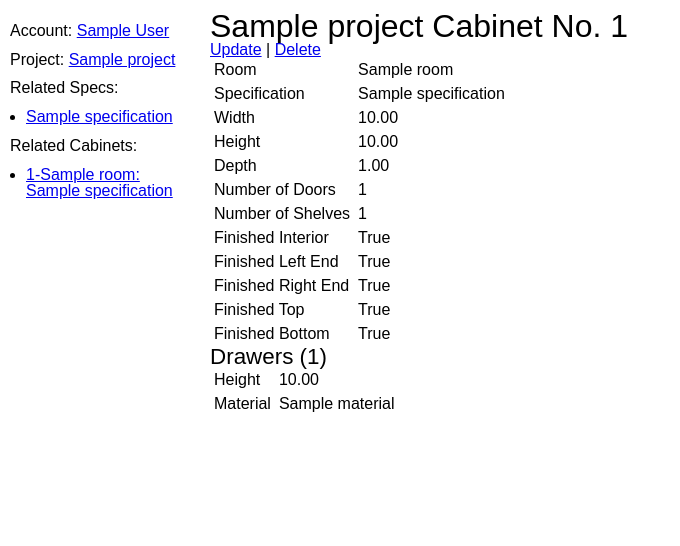
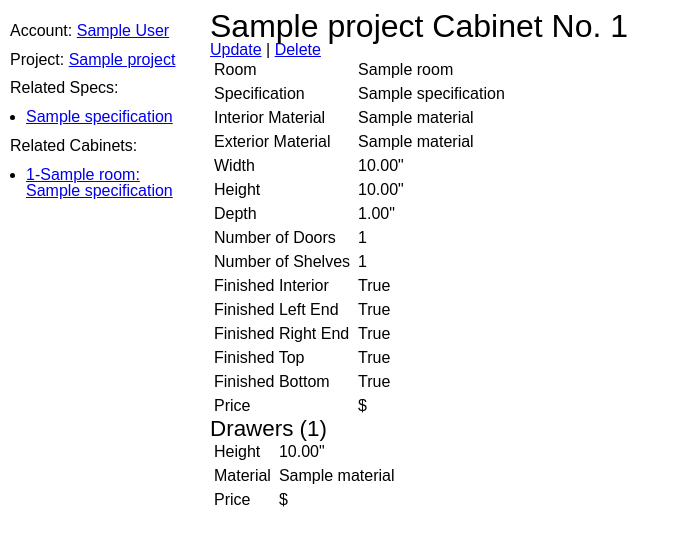
Before and after one commit to propose-software/propose, a Django app: page /project/1/cabinet/1 in a window 1280 px wide. Shown: the part 140-686 px from the top of the page, without its empty margins (0-680 px from the left). Run offline with Django 3.2, Linux system fonts and the light colour scheme; a user stored in the database is signed in; tables that the repository leaves empty hold one stand-in row (values such as "Sample post"); style sheets or scripts are compiled from the project's sources; some libraries are stand-ins or nearby versions.

Commit message:
changes to layout and displayed items on cabinet_detail and mods to reprs and strs in models

```diff
--- a/cabinets_app/models.py
+++ b/cabinets_app/models.py
@@ -16,10 +16,10 @@ class Account(models.Model):
     discount = models.DecimalField(max_digits=3, decimal_places=2)
 
     def __repr__(self):
-        return f'<Account name: {self.name}>'
+        return f'<Account: {self.name}>'
 
     def __str__(self):
-        return f'Account name: {self.name}'
+        return f'{self.name}'
 
 
 class Material(models.Model):
@@ -112,10 +112,10 @@ class Project(models.Model):
         return project_total
 
     def __repr__(self):
-        return f'<Project name: {self.name}>'
+        return f'<{self.name}>'
 
     def __str__(self):
-        return f'Project: {self.name}'
+        return f'{self.name}'
 
 
 class Room(models.Model):
@@ -145,10 +145,10 @@ class Room(models.Model):
         return count
 
     def __repr__(self):
-        return f'<Room name: {self.name} in {self.project.name}>'
+        return f'<{self.project.name}: {self.name}>'
 
     def __str__(self):
-        return f'Room name: {self.name} in {self.project.name}'
+        return f'{self.project.name}: {self.name}'
 
 
 class Specification(models.Model):
@@ -213,10 +213,10 @@ class Specification(models.Model):
     )
 
     def __repr__(self):
-        return f'<Specification name: {self.name}>'
+        return f'<Spec: {self.name}>'
 
     def __str__(self):
-        return f'Project: {self.project.name} | Specification: {self.name}'
+        return f'Spec: {self.name}'
 
 
 class Cabinet(models.Model):
@@ -302,10 +302,10 @@ class Cabinet(models.Model):
         return total_price
 
     def __repr__(self):
-        return f'<Cabinet project: {str(self.project.id)} | Room: {self.room.name} | Cab No: {self.cabinet_number} >'
+        return f'<Cab No: {self.cabinet_number}>'
 
     def __str__(self):
-        return f'Cabinet for project: {str(self.project.id)} | Room: {self.room.name} | Cab No: {self.cabinet_number}'
+        return f'Cab No: {self.cabinet_number}'
 
 
 class Drawer(models.Model):
@@ -328,8 +328,8 @@ class Drawer(models.Model):
     def price(self):
         labor_rate = self.cabinet.project.hourly_rate
 
-        sides = self.cabinet.depth * height / 144
-        front_back = self.cabinet.width * height / 144
+        sides = self.cabinet.depth * self.height / 144
+        front_back = self.cabinet.width * self.height / 144
         bottom = self.cabinet.width * self.cabinet.depth / 144
 
         total_sq_ft = (2 * sides) + (2 * front_back) + bottom
@@ -342,7 +342,7 @@ class Drawer(models.Model):
         return total_price
 
     def __repr__(self):
-        return f'<Drawer for Cab No: {self.cabinet.cabinet_number} in {self.cabinet.project.name}>'
+        return f'<Drawer for {self.cabinet.cabinet_number}>'
 
     def __str__(self):
-        return f'Drawer for Cab No: {self.cabinet.cabinet_number} in {self.cabinet.project.name}'
+        return f'Drawer for {self.cabinet.cabinet_number}'
--- a/cabinets_app/templates/cabinet/cabinet_detail.html
+++ b/cabinets_app/templates/cabinet/cabinet_detail.html
@@ -16,16 +16,24 @@
       <td>{{ cabinet.specification.name }}</td>
     </tr>
     <tr>
+      <td>Interior Material</td>
+      <td>{{ cabinet.specification.interior_material.name }}</td>
+    </tr>
+    <tr>
+      <td>Exterior Material</td>
+      <td>{{ cabinet.specification.exterior_material.name }}</td>
+    </tr>
+    <tr>
       <td>Width</td>
-    <td>{{ cabinet.width }}</td>
+      <td>{{ cabinet.width }}"</td>
     </tr>
     <tr>
       <td>Height</td>
-    <td>{{ cabinet.height }}</td>
+      <td>{{ cabinet.height }}"</td>
     </tr>
     <tr>
       <td>Depth</td>
-    <td>{{ cabinet.depth }}</td>
+      <td>{{ cabinet.depth }}"</td>
     </tr>
     <tr>
       <td>Number of Doors</td>
@@ -55,18 +63,26 @@
       <td>Finished Bottom</td>
       <td>{{ cabinet.finished_bottom }}</td>
     </tr>
+    <tr>
+      <td>Price</td>
+      <td>${{ cabinet.price|floatformat:2 }}</td>
+    </tr>
   </table>
   <h3>Drawers ({{ cabinet.drawers.all|length }})</h3>
   {% for d in cabinet.drawers.all %}
     <table>
       <tr>
         <td>Height</td>
-    <td>{{ d.height }}</td>
+        <td>{{ d.height }}"</td>
       </tr>
       <tr>
         <td>Material</td>
         <td>{{ d.material.name }}</td>
       </tr>
+      <tr>
+        <td>Price</td>
+        <td>${{ d.price|floatformat:2 }}</td>
+      </tr>
     </table>
   {% endfor %}
 {% endblock content %}
```
Lines whose indentation alone changed are shown as unchanged.
